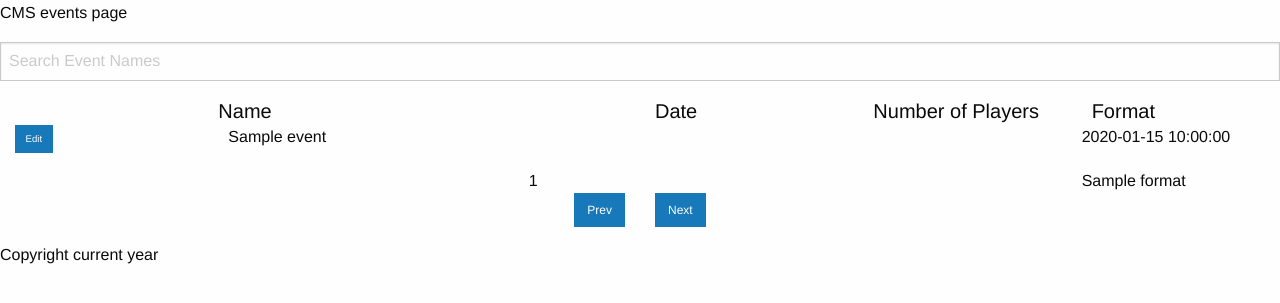
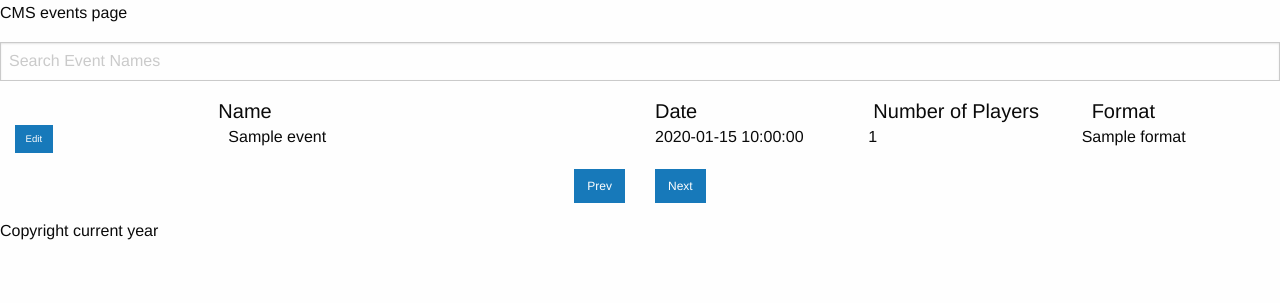
Before and after one commit to zefrof/thinkTank, a Flask app: template app/templates/cmsEvents.html in a window 1280 px wide. Shown: the part 78-381 px from the top of the page. Run offline with Flask 2, Linux system fonts and the light colour scheme; the template is opened without the code that fills it: most values are stand-ins (such as "Sample title", 1, 10 or a date in 2020); some libraries are stand-ins or nearby versions.

Commit message:
Update cmsEvents.html

```diff
--- a/app/templates/cmsEvents.html
+++ b/app/templates/cmsEvents.html
@@ -5,19 +5,19 @@
         <input type="text" name="name" placeholder="Search Event Names">
     </form>
     <div class="grid-x grid-margin-x">
-        <div class="cell small-4 medium-2 hideSmall"><!--For Spacing--></div>
-        <div class="cell small-4 medium-4 hideSmall"><h5>Name</h5></div>
-        <div class="cell small-4 medium-2 hideSmall"><h5>Date</h5></div>
-        <div class="cell small-6 medium-2 hideSmall"><h5>Number of Players</h5></div>
-        <div class="cell small-6 medium-2 hideSmall"><h5>Format</h5></div>
+        <div class="cell small-4 medium-2 hide-for-small-only"><!--Spacing--></div>
+        <div class="cell small-4 medium-4 hide-for-small-only"><h5>Name</h5></div>
+        <div class="cell small-4 medium-2 hide-for-small-only"><h5>Date</h5></div>
+        <div class="cell small-6 medium-2 hide-for-small-only"><h5>Number of Players</h5></div>
+        <div class="cell small-6 medium-2 hide-for-small-only"><h5>Format</h5></div>
     </div>
     {% for event in events %}
         <div class="grid-x grid-padding-x">
             <div class="cell small-4 medium-2"><a class="tiny button" href="/editevent/{{event.cid}}">Edit</a></div>
             <div class="cell small-8 medium-4">{{event.name}}</div>
-            <div class="cell small-8 medium-2 small-offset-4">{{event.date}}</div>
-            <div class="cell small-8 medium-2 small-offset-4 text-center">{{event.numPlayers}}</div>
-            <div class="cell small-8 medium-2 small-offset-4">{{event.format}}</div>
+            <div class="cell small-8 medium-2">{{event.date}}</div>
+            <div class="cell small-8 medium-2">{{event.numPlayers}}</div>
+            <div class="cell small-8 medium-2">{{event.format}}</div>
         </div>
     {% endfor %}
     <div class="grid-x grid-margin-x clearfix">
```
